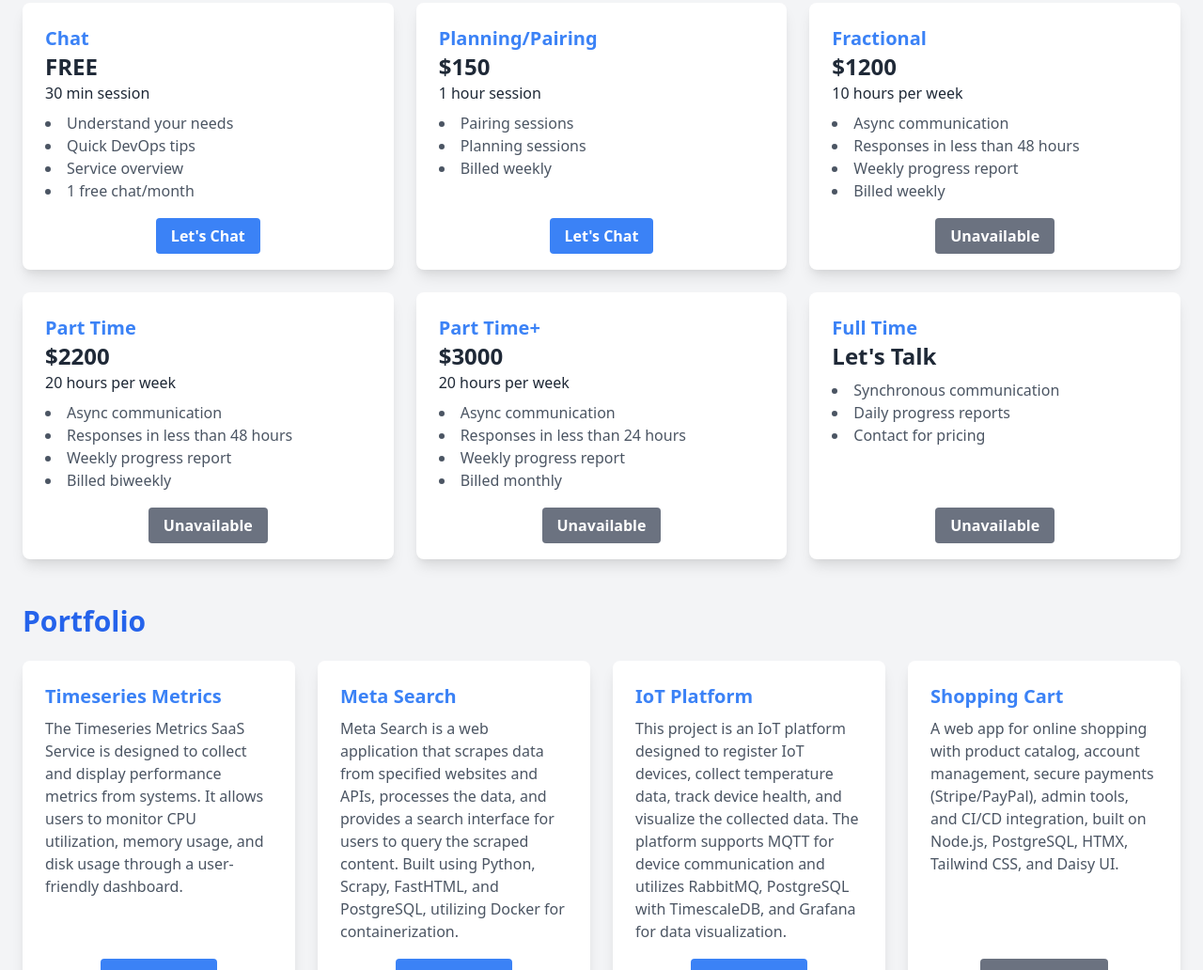
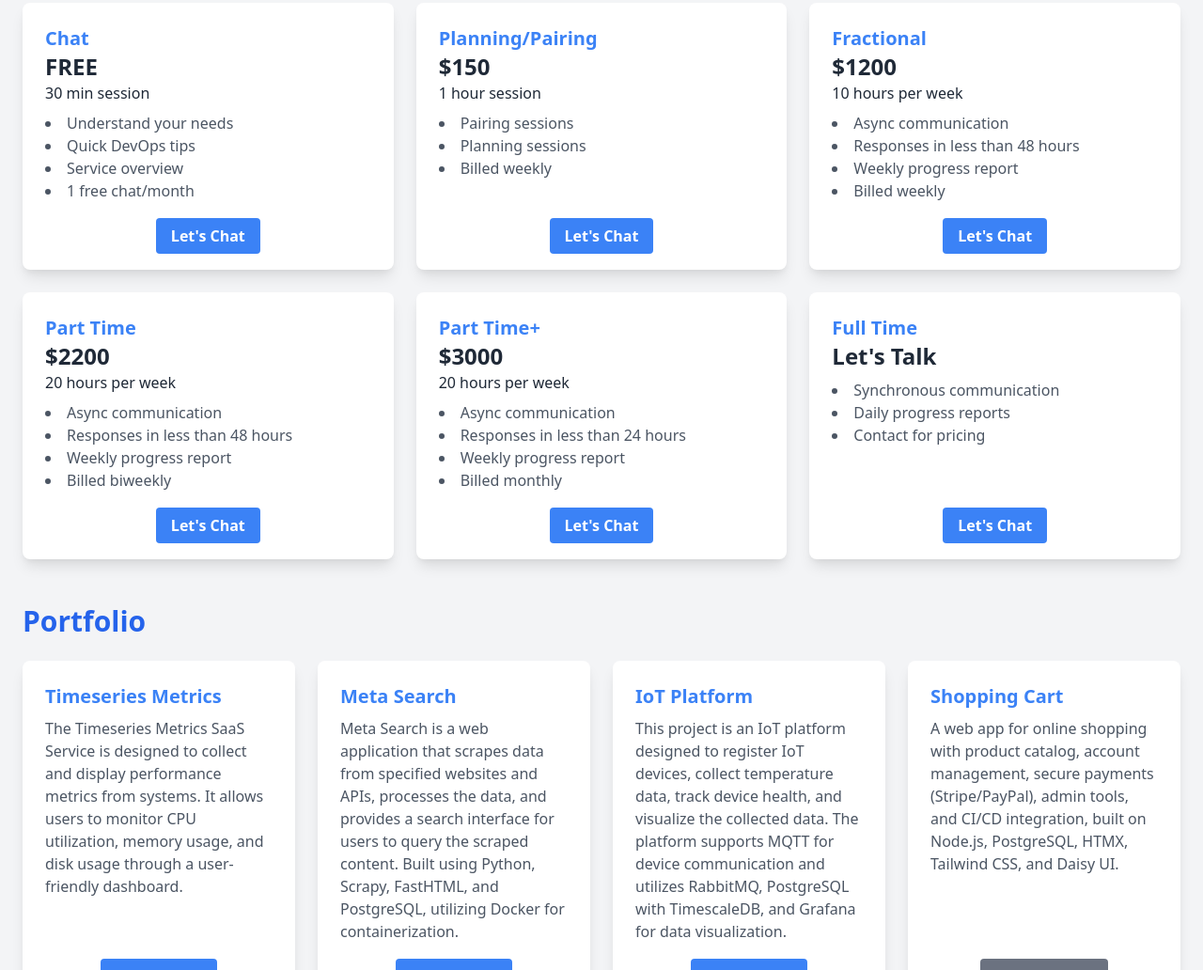
Before and after one commit to o3-cloud/o3-cloud.github.io, a plain HTML site: page index.html in a window 1280 px wide. Shown: the part 805-1837 px from the top of the page at 94% size. Drawn offline with nearby package versions, Linux system fonts and the light colour scheme.

Commit message:
feat: update chat button to be interactive

```diff
--- a/index.html
+++ b/index.html
@@ -222,19 +222,13 @@
               </ul>
             </div>
             <div class="mt-6 text-center">
-              <!-- <a href="https://cal.com/owen.zanzal/30min" target="_blank"
-                            class="mt-4 bg-blue-500 text-white font-bold py-2 px-4 rounded hover:bg-blue-700">
-                            Let's Chat
-                        </a> -->
               <a
                 href="https://cal.com/owen.zanzal/30min"
                 target="_blank"
-                class="mt-4 bg-gray-500 text-white font-bold py-2 px-4 rounded cursor-not-allowed"
-                disabled
+                class="mt-4 bg-blue-500 text-white font-bold py-2 px-4 rounded hover:bg-blue-700"
               >
-                Unavailable
+                Let's Chat
               </a>
-              <!-- End of Button -->
             </div>
           </div>
           <!-- End of Pricing Card: Fractional -->
@@ -255,17 +249,12 @@
               </ul>
             </div>
             <div class="mt-6 text-center">
-              <!-- <a href="https://cal.com/owen.zanzal/30min" target="_blank"
-                            class="mt-4 bg-blue-500 text-white font-bold py-2 px-4 rounded hover:bg-blue-700">
-                            Let's Chat
-                        </a> -->
               <a
                 href="https://cal.com/owen.zanzal/30min"
                 target="_blank"
-                class="mt-4 bg-gray-500 text-white font-bold py-2 px-4 rounded cursor-not-allowed"
-                disabled
+                class="mt-4 bg-blue-500 text-white font-bold py-2 px-4 rounded hover:bg-blue-700"
               >
-                Unavailable
+                Let's Chat
               </a>
             </div>
           </div>
@@ -287,17 +276,12 @@
               </ul>
             </div>
             <div class="mt-6 text-center">
-              <!-- <a href="https://cal.com/owen.zanzal/30min" target="_blank"
-                            class="mt-4 bg-blue-500 text-white font-bold py-2 px-4 rounded hover:bg-blue-700">
-                            Let's Chat
-                        </a> -->
               <a
                 href="https://cal.com/owen.zanzal/30min"
                 target="_blank"
-                class="mt-4 bg-gray-500 text-white font-bold py-2 px-4 rounded cursor-not-allowed"
-                disabled
+                class="mt-4 bg-blue-500 text-white font-bold py-2 px-4 rounded hover:bg-blue-700"
               >
-                Unavailable
+                Let's Chat
               </a>
             </div>
           </div>
@@ -317,17 +301,12 @@
               </ul>
             </div>
             <div class="mt-6 text-center">
-              <!-- <a href="https://cal.com/owen.zanzal/30min" target="_blank"
-                            class="mt-4 bg-blue-500 text-white font-bold py-2 px-4 rounded hover:bg-blue-700">
-                            Let's Chat
-                        </a> -->
               <a
                 href="https://cal.com/owen.zanzal/30min"
                 target="_blank"
-                class="mt-4 bg-gray-500 text-white font-bold py-2 px-4 rounded cursor-not-allowed"
-                disabled
+                class="mt-4 bg-blue-500 text-white font-bold py-2 px-4 rounded hover:bg-blue-700"
               >
-                Unavailable
+                Let's Chat
               </a>
             </div>
           </div>
```
